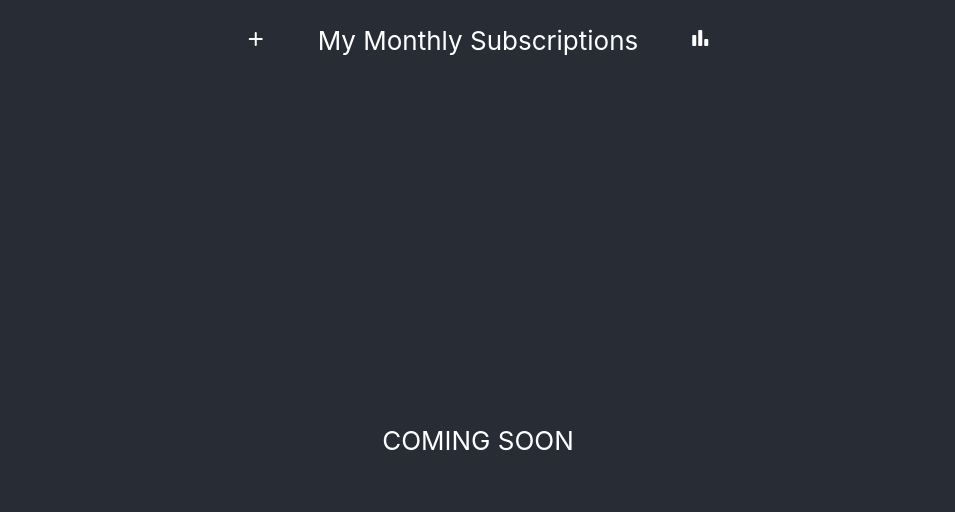
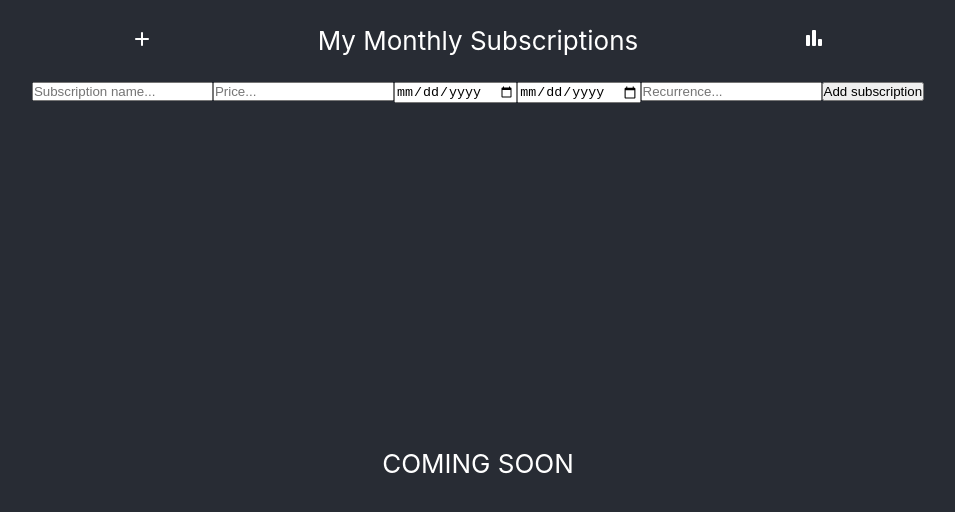
Before and after one commit to sarahelisabethcominotti/monthly-subscriptions, a React (Create React App) app in the folder client/: page /stats in a window 1280 px wide. Shown: the top 512 px of the page, without its empty margins (162-1117 px from the left). Built offline with nearby package versions, Linux system fonts and the light colour scheme; no server answers.

Commit message:
addition of context to make subscription data available throughtout the app

```diff
--- a/client/src/App.css
+++ b/client/src/App.css
@@ -63,6 +63,24 @@ body {
   justify-content: center;
 }
 
+.popup {
+  display: none;
+  position: absolute;
+  top: 60px;
+  width: 450px;
+  box-shadow: 0 4px 8px 0 rgba(0, 0, 0, 0.2), 0 6px 20px 0 rgba(0, 0, 0, 0.19);
+  z-index:1;
+
+  .example-row {
+      transform: scale(0.7);
+      text-align: center;
+      p {
+          text-align:left;
+          font-size: 20px
+      }
+  }
+}
+
 .calendar-container {
   background: #434a57;
   width: 90%;
@@ -106,6 +124,7 @@ header .calendar-current-date {
   font-weight: 500;
   font-size: 1.45rem;
 }
+
 
 .calendar-body {
   padding: 20px;
--- a/client/src/App.js
+++ b/client/src/App.js
@@ -1,14 +1,17 @@
 import "./App.css";
 import Main from "./components/Main.js";
 import Navigation from "./components/Navigation.js";
+import { SubscriptionProvider } from "./SubscriptionContext.js";
 // import Subscriptions from "./components/Subscriptions.js";
 
 function App() {
   return (
+    <SubscriptionProvider>
     <div className="App">
       <Navigation />
       <Main />
     </div>
+    </SubscriptionProvider>
   );
 }
 
--- /dev/null
+++ b/client/src/SubscriptionContext.js
@@ -0,0 +1,20 @@
+import React, { createContext, useState, useEffect } from "react";
+import Axios from "axios";
+import { apiUrl } from "./components/Calendar";
+export const SubscriptionContext = createContext();
+
+export const SubscriptionProvider = ({ children }) => {
+  const [listOfSubscriptions, setListOfSubscriptions] = useState([]);
+
+  useEffect(() => {
+    Axios.get(`${apiUrl}/getSubscriptions`).then((response) => {
+      setListOfSubscriptions(response.data);
+    });
+  }, []);
+
+  return (
+    <SubscriptionContext.Provider value={{ listOfSubscriptions, setListOfSubscriptions }}>
+      {children}
+    </SubscriptionContext.Provider>
+  );
+};
--- a/client/src/components/Calendar.js
+++ b/client/src/components/Calendar.js
@@ -1,39 +1,44 @@
-import React, { useState, useEffect } from "react";
+import React, { useState, useEffect, useContext } from "react";
 import Axios from "axios";
+import { SubscriptionContext } from "../SubscriptionContext";
+
+export const apiUrl = "http://localhost:3001";
+
+
 
 export const Calendar = () => {
+  const {listOfSubscriptions, setListOfSubscriptions} = useContext(SubscriptionContext)
   const [date, setDate] = useState(new Date());
   const [days, setDays] = useState([]);
-  const [listOfSubscriptions, setListOfSubscriptions] = useState([]);
-  const [name, setName] = useState("");
-  const [price, setPrice] = useState(0);
-  const [start, setStart] = useState("");
-  const [end, setEnd] = useState("");
-  const [recurrency, setRecurrency] = useState("");
-  const apiUrl = "http://localhost:3001";
+  // const [listOfSubscriptions, setListOfSubscriptions] = useState([]);
+  // const [name, setName] = useState("");
+  // const [price, setPrice] = useState(0);
+  // const [start, setStart] = useState("");
+  // const [end, setEnd] = useState("");
+  // const [recurrency, setRecurrency] = useState("");
 
-  useEffect(() => {
-    Axios.get(`${apiUrl}/getSubscriptions`).then((response) => {
-      setListOfSubscriptions(response.data);
-    });
-  }, [apiUrl]);
+  // useEffect(() => {
+  //   Axios.get(`${apiUrl}/getSubscriptions`).then((response) => {
+  //     setListOfSubscriptions(response.data);
+  //   });
+  // }, [apiUrl]);
 
-  const createSubscription = () => {
-    Axios.post(`${apiUrl}/createSubscription`, {
-      name,
-      price,
-      start,
-      end,
-      recurrency,
-    }).then((response) => {
-      // add subscription immediately to calendar once you click sumbit button
-      setListOfSubscriptions([
-        ...listOfSubscriptions,
-        { name, price, start, end, recurrency },
-      ]);
-      alert("SUBSCRIPTION ADDED SUCCESSFULLY");
-    });
-  };
+  // const createSubscription = () => {
+  //   Axios.post(`${apiUrl}/createSubscription`, {
+  //     name,
+  //     price,
+  //     start,
+  //     end,
+  //     recurrency,
+  //   }).then((response) => {
+  //     // add subscription immediately to calendar once you click sumbit button
+  //     setListOfSubscriptions([
+  //       ...listOfSubscriptions,
+  //       { name, price, start, end, recurrency },
+  //     ]);
+  //     alert("SUBSCRIPTION ADDED SUCCESSFULLY");
+  //   });
+  // };
 
   const deleteSubscription = (id) => {
     Axios.delete(`${apiUrl}/deleteSubscription/${id}`)
@@ -207,7 +212,7 @@ export const Calendar = () => {
           </ul>
         </div>
       </div>
-      <div>
+      {/* <div>
         <input
           type="text"
           placeholder="Subscription name..."
@@ -252,7 +257,7 @@ export const Calendar = () => {
           <option value="yearly">Every year</option>
         </datalist>
         <button onClick={createSubscription}>Add subscription</button>
-      </div>
+      </div> */}
     </>
   );
 };
--- a/client/src/components/Navigation.js
+++ b/client/src/components/Navigation.js
@@ -1,7 +1,36 @@
+import { useContext, useState } from "react";
 import React from "react";
 import { Link } from "react-router-dom";
+import Axios from 'axios'
+import { apiUrl } from "./Calendar";
+import { SubscriptionContext } from "../SubscriptionContext";
+
 
 function Navigation() {
+    const {listOfSubscriptions, setListOfSubscriptions} = useContext(SubscriptionContext)
+    const [name, setName] = useState("");
+const [price, setPrice] = useState(0);
+const [start, setStart] = useState("");
+const [end, setEnd] = useState("");
+const [recurrency, setRecurrency] = useState("");
+
+const createSubscription = () => {
+    Axios.post(`${apiUrl}/createSubscription`, {
+      name,
+      price,
+      start,
+      end,
+      recurrency,
+    }).then((response) => {
+      // add subscription immediately to calendar once you click sumbit button
+      setListOfSubscriptions([
+        ...listOfSubscriptions,
+        { name, price, start, end, recurrency },
+      ]);
+      alert("SUBSCRIPTION ADDED SUCCESSFULLY");
+    });
+  };
+
   return (
     <>
       <header className="App-header">
@@ -15,6 +44,54 @@ function Navigation() {
           </button>
         </Link>
       </header>
+      <aside>
+      <div>
+        <input
+          type="text"
+          placeholder="Subscription name..."
+          onChange={(event) => {
+            setName(event.target.value);
+          }}
+        />
+        <input
+          type="number"
+          placeholder="Price..."
+          onChange={(event) => {
+            setPrice(event.target.value);
+          }}
+        />
+
+        <input
+          type="date"
+          placeholder="Start date..."
+          onChange={(event) => {
+            setStart(event.target.value);
+          }}
+        />
+        <input
+          type="date"
+          placeholder="End date..."
+          onChange={(event) => {
+            setEnd(event.target.value);
+          }}
+        />
+        <input
+          type="text"
+          id="myInput"
+          list="suggestions"
+          placeholder="Recurrence..."
+          onChange={(event) => {
+            setRecurrency(event.target.value);
+          }}
+        />
+        <datalist id="suggestions">
+          <option value="weekly">Every week</option>
+          <option value="monthly">Every month</option>
+          <option value="yearly">Every year</option>
+        </datalist>
+        <button onClick={createSubscription}>Add subscription</button>
+      </div>
+      </aside>
     </>
   );
 }
```
